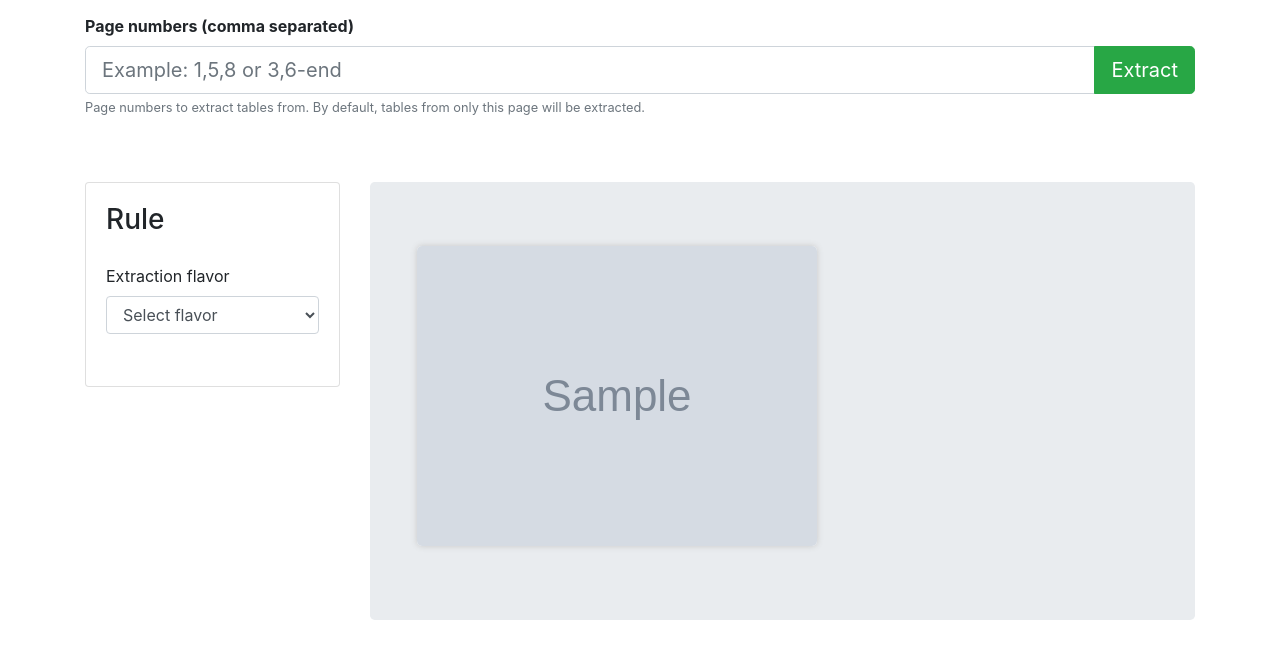
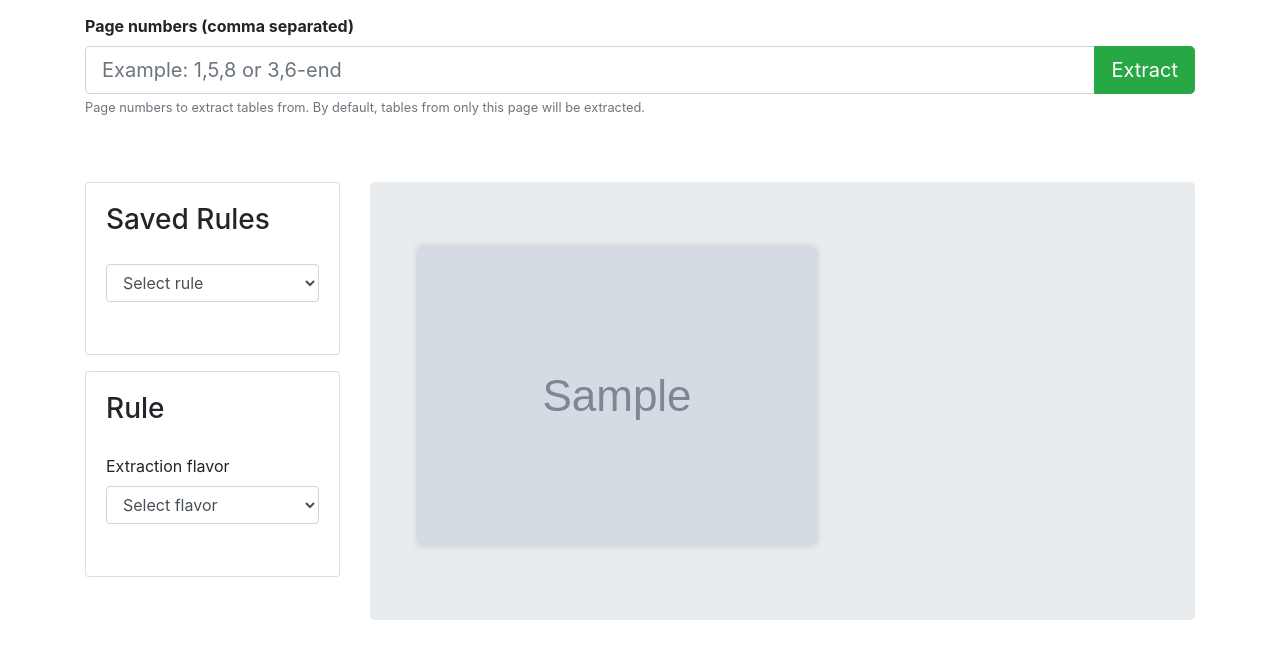
Before and after one commit to camelot-dev/excalibur, a Flask app: template excalibur/www/templates/workspace.html in a window 1280 px wide. Shown: the part 56-715 px from the top of the page. Run offline with Flask 2, Linux system fonts and the light colour scheme; the template is opened without the code that fills it: most values are stand-ins (such as "Sample title", 1, 10 or a date in 2020); grey boxes marked "Sample" are stand-in pictures; parts of the project's set-up code (start-up, migrations or seed data) failed here and were passed over; some libraries are stand-ins or nearby versions.

Commit message:
Add saved rules card on workspace

```diff
--- a/excalibur/models.py
+++ b/excalibur/models.py
@@ -33,7 +33,7 @@ class Rule(Base):
     __tablename__ = "rules"
 
     rule_id = Column(String(ID_LEN), primary_key=True)
-    rule_name = Column(String(STR_LEN), primary_key=True)
+    rule_name = Column(String(STR_LEN))
     rule_options = Column(Text)
 
 
--- a/excalibur/www/templates/workspace.html
+++ b/excalibur/www/templates/workspace.html
@@ -33,6 +33,26 @@
       </div>
       <div class="row">
         <section class="col-md-3">
+          <div class="row mx-0 mb-3 card">
+            <div class="card-body">
+              <div class="card-title">
+                <h3>Saved Rules</h3>
+              </div>
+              <form class="form-group">
+                <div class="row py-3">
+                  <div class="col-md-12">
+                    <select class="form-control" name="rules" id="rules">
+                      <option selected disabled>Select rule</option>
+                      {{ rules }}
+                      {% for rule in saved_rules %}
+                        <option data-rule-id="{{ rule.rule_id }}">{{ rule.rule_name }}</option>
+                      {% endfor %}
+                    </select>
+                  </div>
+                </div>
+              </form>
+            </div>
+          </div>
           <div class="row mx-0 mb-3 card">
             <div class="card-body">
               <div class="card-title">
@@ -159,7 +179,6 @@
             </div>
           </div>
         </section>
-
       </div>
     </div>
   {% else %}
```
Also changed, not shown: excalibur/www/views.py (+16 -3 lines). Lines whose indentation alone changed are shown as unchanged.
